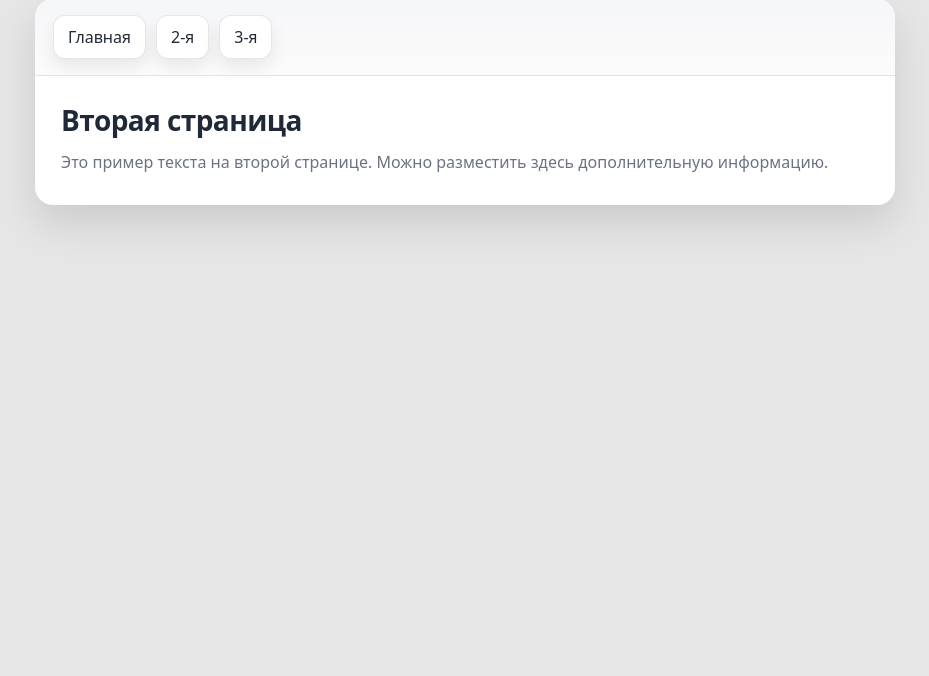
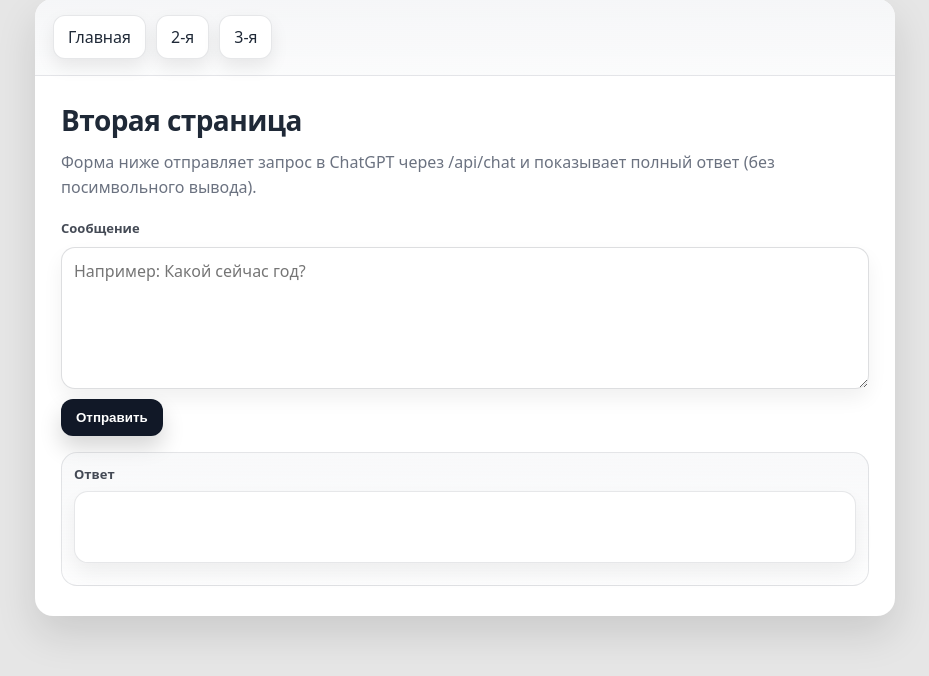
Before and after one commit to GogikOrtey/APSP_test_simple, a Flask app: page /page2 in a window 1280 px wide. Shown: the part 45-721 px from the top of the page, without its empty margins (175-1104 px from the left). Run offline with Flask 3, Linux system fonts and the light colour scheme.

Commit message:
ChatGPT работает

```diff
--- a/app.py
+++ b/app.py
@@ -1,10 +1,62 @@
 import os
 
-from flask import Flask, render_template
+from flask import Flask, jsonify, render_template, request
+
+from dotenv import load_dotenv
+
+try:
+    from openai import OpenAI
+except Exception:  # pragma: no cover
+    OpenAI = None  # type: ignore
+
+
+load_dotenv()
 
 
 app = Flask(__name__)
 
+
+def _get_openai_api_key() -> str | None:
+    return os.getenv("OPEN_AI_API_KEY") or os.getenv("OPENAI_API_KEY")
+
+
+def _get_openai_model() -> str:
+    return os.getenv("OPENAI_MODEL", "gpt-5.2")
+
+
+@app.post("/api/chat")
+def api_chat():
+    if OpenAI is None:
+        return (
+            jsonify(
+                ok=False,
+                error="Библиотека openai не установлена. Выполните: pip install -r requirements.txt",
+            ),
+            500,
+        )
+
+    data = request.get_json(silent=True) or {}
+    prompt = (data.get("prompt") or "").strip()
+    if not prompt:
+        return jsonify(ok=False, error="Пустой запрос"), 400
+
+    api_key = _get_openai_api_key()
+    if not api_key:
+        return (
+            jsonify(
+                ok=False,
+                error="Не найден ключ OPEN_AI_API_KEY (или OPENAI_API_KEY) в .env/переменных окружения",
+            ),
+            500,
+        )
+
+    try:
+        client = OpenAI(api_key=api_key)
+        response = client.responses.create(model=_get_openai_model(), input=prompt)
+        answer = getattr(response, "output_text", "") or ""
+        return jsonify(ok=True, answer=answer)
+    except Exception as e:
+        return jsonify(ok=False, error=str(e)), 500
 
 @app.get("/")
 def index():
@@ -20,7 +72,7 @@ def page2():
     return render_template(
         "page2.html",
         page_title="Вторая страница",
-        sample_text="Это пример текста на второй странице. Можно разместить здесь дополнительную информацию.",
+        sample_text="Форма ниже отправляет запрос в ChatGPT через /api/chat и показывает полный ответ (без посимвольного вывода).",
     )
 
 
--- a/requirements.txt
+++ b/requirements.txt
@@ -1,2 +1,5 @@
 Flask==3.0.0
 gunicorn==22.0.0
+
+openai>=1.0.0,<2
+python-dotenv>=1.0.0,<2
--- a/static/css/style.css
+++ b/static/css/style.css
@@ -86,3 +86,92 @@ body{
   font-size:16px;
   line-height:1.6;
 }
+
+/* Page 2: Chat UI */
+.chat{
+  margin-top:18px;
+  display:grid;
+  gap:16px;
+}
+
+.chat__form{
+  display:grid;
+  gap:10px;
+}
+
+.chat__label{
+  font-size:13px;
+  font-weight:600;
+  color:rgba(17,24,39,.78);
+}
+
+.chat__input{
+  width:100%;
+  padding:12px 12px;
+  border-radius:14px;
+  border:1px solid rgba(17,24,39,.14);
+  background:#fff;
+  font:inherit;
+  line-height:1.45;
+  resize:vertical;
+  outline:none;
+  box-shadow: 0 10px 20px rgba(0,0,0,.06);
+}
+
+.chat__input:focus{
+  border-color: rgba(59,130,246,.55);
+  box-shadow: 0 14px 28px rgba(59,130,246,.15);
+}
+
+.chat__actions{
+  display:flex;
+  gap:12px;
+  align-items:center;
+}
+
+.btn{
+  appearance:none;
+  border:1px solid rgba(17,24,39,.10);
+  background:#111827;
+  color:#fff;
+  padding:10px 14px;
+  border-radius:12px;
+  font-weight:600;
+  cursor:pointer;
+  box-shadow: 0 12px 22px rgba(0,0,0,.16);
+  transition: transform .08s ease, box-shadow .12s ease, opacity .12s ease;
+}
+
+.btn:hover{ transform: translateY(-1px); }
+.btn:active{ transform: translateY(0px); box-shadow: 0 10px 18px rgba(0,0,0,.14); }
+.btn:disabled{ opacity:.55; cursor:not-allowed; transform:none; }
+
+.chat__status{
+  font-size:13px;
+  color:rgba(17,24,39,.55);
+}
+
+.chat__result{
+  border:1px solid rgba(17,24,39,.10);
+  border-radius:16px;
+  padding:12px 12px;
+  background: linear-gradient(180deg, rgba(243,244,246,.55), rgba(243,244,246,.20));
+}
+
+.chat__answer{
+  margin:8px 0 0;
+  padding:12px 12px;
+  border-radius:14px;
+  background:#fff;
+  border:1px solid rgba(17,24,39,.10);
+  white-space:pre-wrap;
+  overflow-wrap:anywhere;
+  min-height:72px;
+  box-shadow: 0 10px 20px rgba(0,0,0,.06);
+}
+
+.chat__error{
+  margin-top:10px;
+  color:#b91c1c;
+  font-size:13px;
+}
--- a/templates/page2.html
+++ b/templates/page2.html
@@ -1,4 +1,89 @@
 {% extends "base.html" %}
 
 {% block content %}
+  <section class="chat">
+    <form id="chat-form" class="chat__form">
+      <label class="chat__label" for="prompt">Сообщение</label>
+      <textarea
+        id="prompt"
+        class="chat__input"
+        name="prompt"
+        rows="5"
+        placeholder="Например: Какой сейчас год?"
+        required
+      ></textarea>
+
+      <div class="chat__actions">
+        <button id="send-btn" class="btn" type="submit">Отправить</button>
+        <span id="status" class="chat__status" aria-live="polite"></span>
+      </div>
+    </form>
+
+    <div class="chat__result">
+      <div class="chat__label">Ответ</div>
+      <pre id="answer" class="chat__answer"></pre>
+      <div id="error" class="chat__error" role="alert"></div>
+    </div>
+  </section>
+
+  <script>
+    (function () {
+      const form = document.getElementById("chat-form");
+      const promptEl = document.getElementById("prompt");
+      const btn = document.getElementById("send-btn");
+      const statusEl = document.getElementById("status");
+      const answerEl = document.getElementById("answer");
+      const errorEl = document.getElementById("error");
+
+      async function sendPrompt(prompt) {
+        const res = await fetch("/api/chat", {
+          method: "POST",
+          headers: { "Content-Type": "application/json" },
+          body: JSON.stringify({ prompt }),
+        });
+
+        let payload = null;
+        try {
+          payload = await res.json();
+        } catch (e) {
+          // ignore
+        }
+
+        if (!res.ok) {
+          const msg =
+            (payload && payload.error) ||
+            ("HTTP " + res.status + " " + res.statusText);
+          throw new Error(msg);
+        }
+
+        if (!payload || !payload.ok) {
+          throw new Error((payload && payload.error) || "Неизвестная ошибка");
+        }
+
+        return payload.answer || "";
+      }
+
+      form.addEventListener("submit", async function (e) {
+        e.preventDefault();
+        const prompt = (promptEl.value || "").trim();
+        if (!prompt) return;
+
+        btn.disabled = true;
+        statusEl.textContent = "Отправляю…";
+        errorEl.textContent = "";
+        answerEl.textContent = "";
+
+        try {
+          const answer = await sendPrompt(prompt);
+          answerEl.textContent = answer;
+          statusEl.textContent = "Готово";
+        } catch (err) {
+          errorEl.textContent = err && err.message ? err.message : String(err);
+          statusEl.textContent = "";
+        } finally {
+          btn.disabled = false;
+        }
+      });
+    })();
+  </script>
 {% endblock %}
```
Also changed, not shown: 2 other files.
